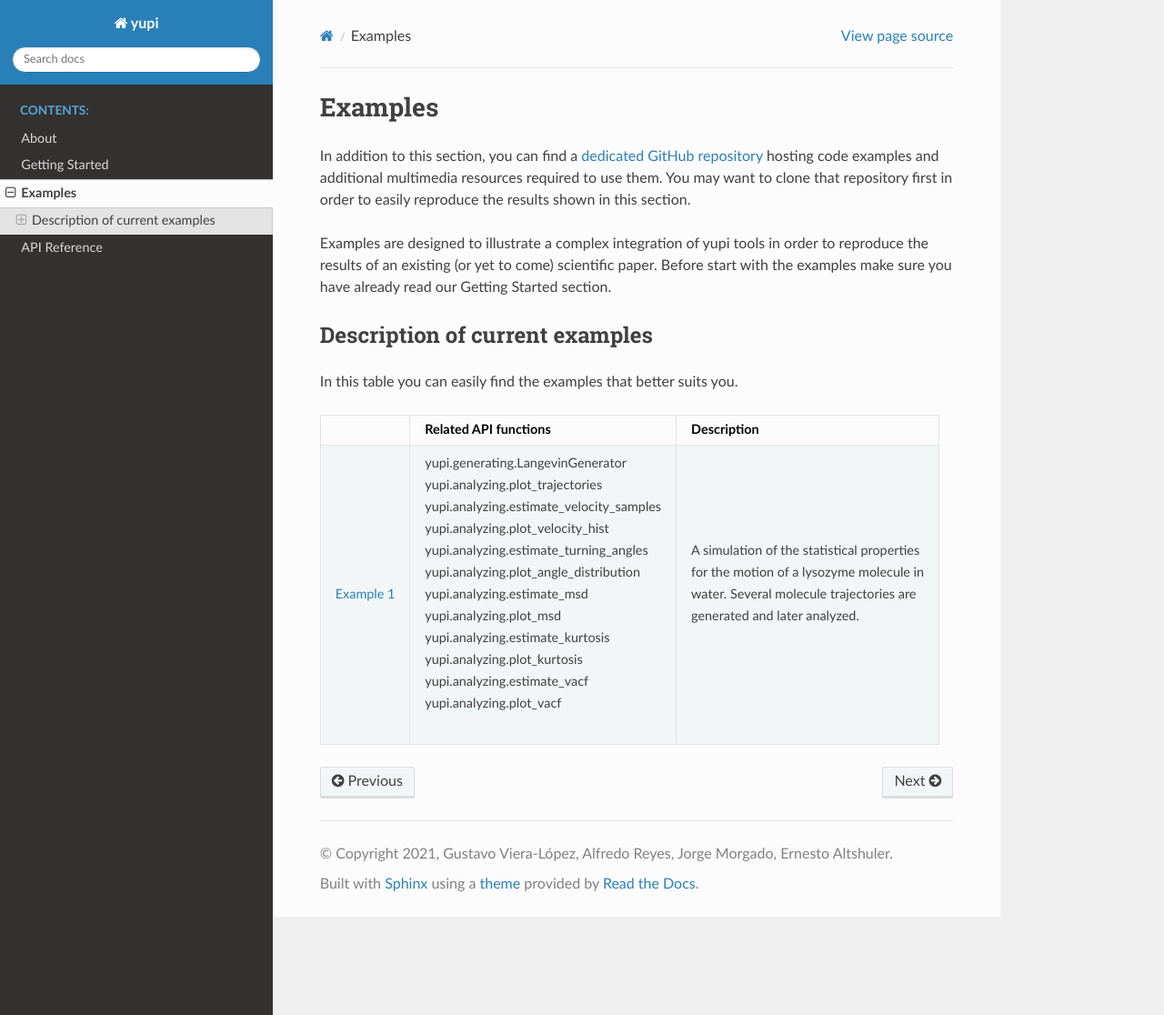
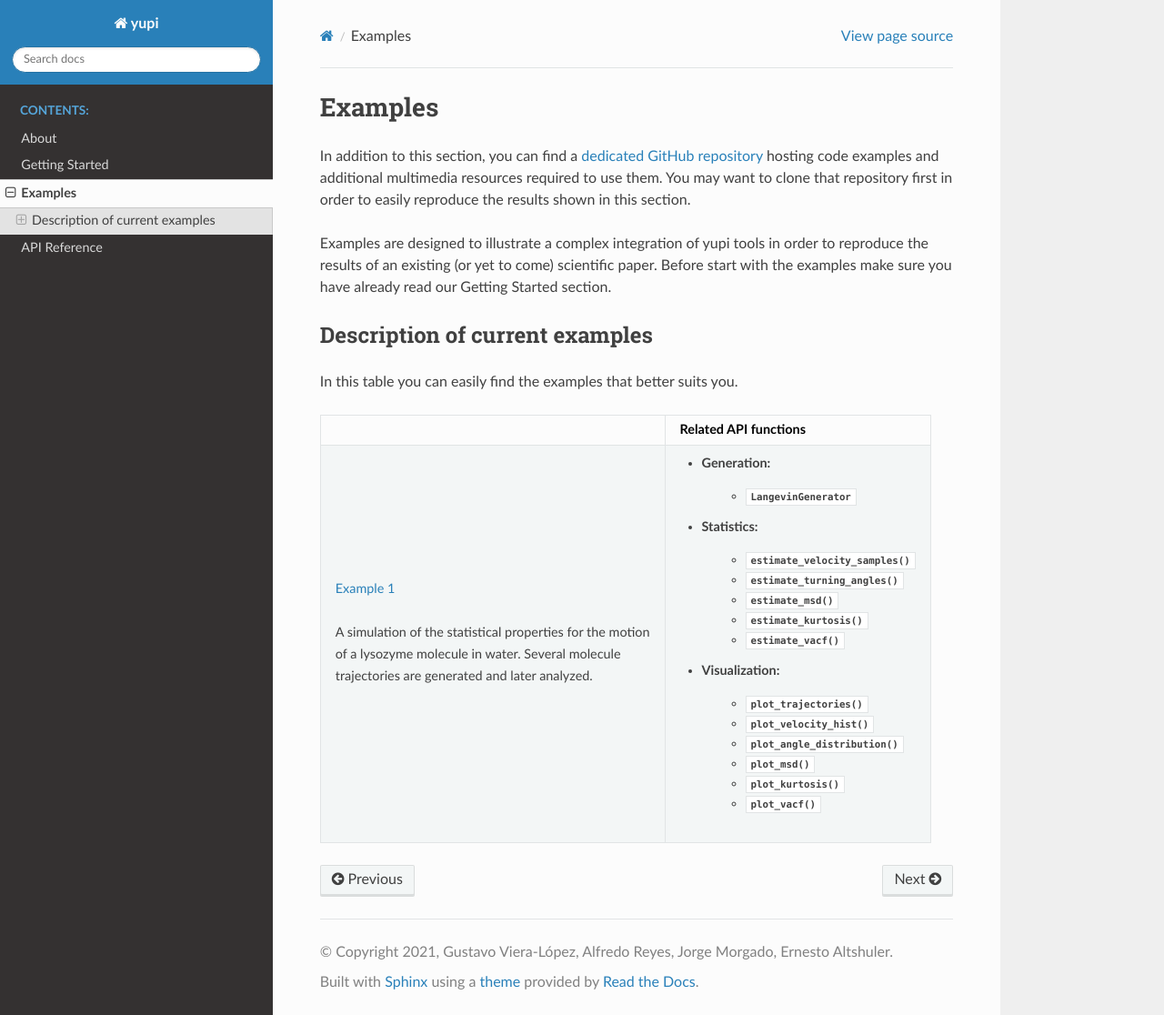
Before and after one commit to yupidevs/yupi, a Sphinx documentation site: the page built from docs/source/examples/examples.rst, in a window 1280 px wide and 1116 px high. Shown: the whole window at 91% size. Built offline with Sphinx 7.4.7 and the Read the Docs theme 2.0.0, drawn with Linux system fonts in a browser that asks for light colours.

Commit message:
Fix examples table on documentation

```diff
--- a/docs/source/examples/examples.rst
+++ b/docs/source/examples/examples.rst
@@ -21,24 +21,26 @@ In this table you can easily find the examples that better suits you.
 
    * -
      - Related API functions
-     - Description
-   * - :doc:`Example 1<example1>`
-     - | yupi.generating.LangevinGenerator
-       | yupi.analyzing.plot_trajectories
-       | yupi.analyzing.estimate_velocity_samples
-       | yupi.analyzing.plot_velocity_hist
-       | yupi.analyzing.estimate_turning_angles
-       | yupi.analyzing.plot_angle_distribution
-       | yupi.analyzing.estimate_msd
-       | yupi.analyzing.plot_msd
-       | yupi.analyzing.estimate_kurtosis
-       | yupi.analyzing.plot_kurtosis
-       | yupi.analyzing.estimate_vacf
-       | yupi.analyzing.plot_vacf
-     - | A simulation of the statistical properties
-       | for the motion of a lysozyme molecule in
-       | water. Several molecule trajectories are
-       | generated and later analyzed.
+   * - | :doc:`Example 1<example1>`
+       |
+       | A simulation of the statistical properties for the motion
+       | of a lysozyme molecule in water. Several molecule
+       | trajectories are generated and later analyzed.
+     - * Generation:
+          * :py:class:`~generators.LangevinGenerator`
+       * Statistics:
+          * :py:func:`~statistics.estimate_velocity_samples`
+          * :py:func:`~statistics.estimate_turning_angles`
+          * :py:func:`~statistics.estimate_msd`
+          * :py:func:`~statistics.estimate_kurtosis`
+          * :py:func:`~statistics.estimate_vacf`
+       * Visualization:
+          * :py:func:`~visualization.plot_trajectories`
+          * :py:func:`~visualization.plot_velocity_hist`
+          * :py:func:`~visualization.plot_angle_distribution`
+          * :py:func:`~visualization.plot_msd`
+          * :py:func:`~visualization.plot_kurtosis`
+          * :py:func:`~visualization.plot_vacf`
 
 .. toctree::
    :maxdepth: 2
```
